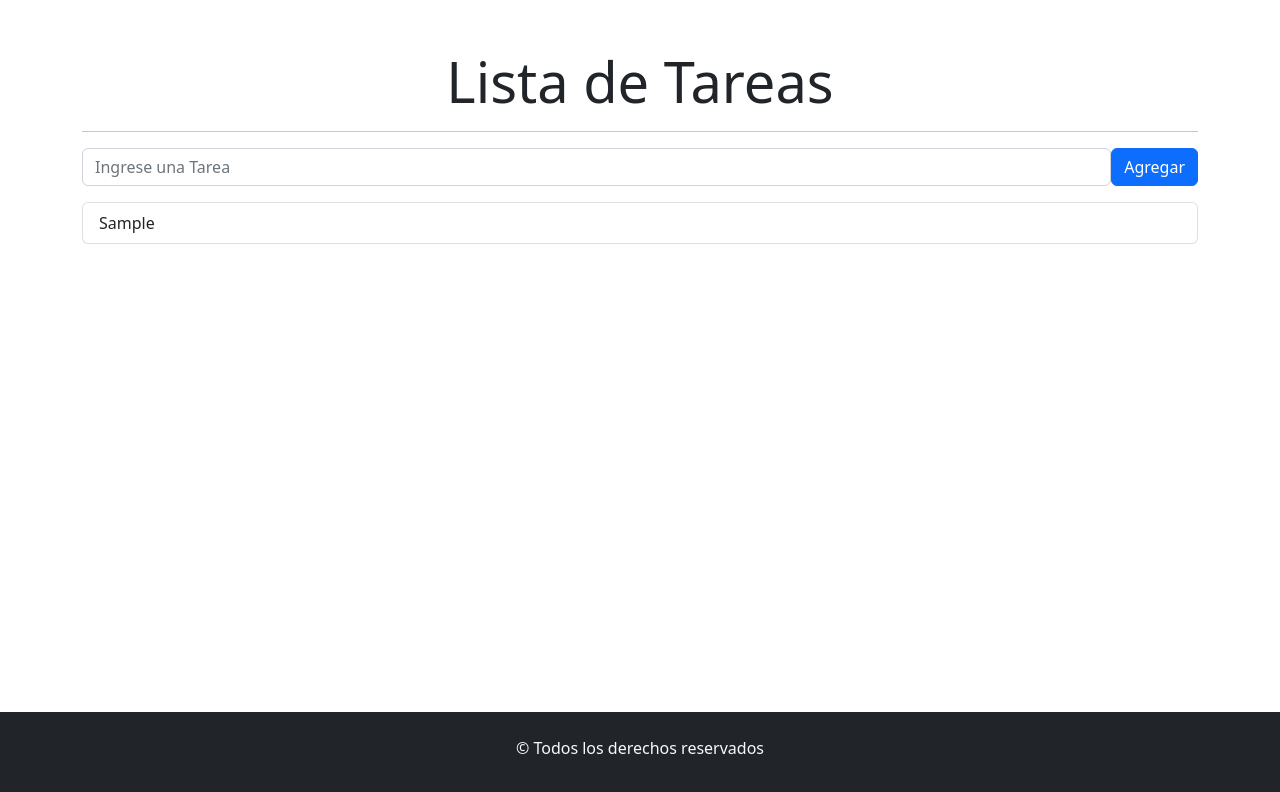
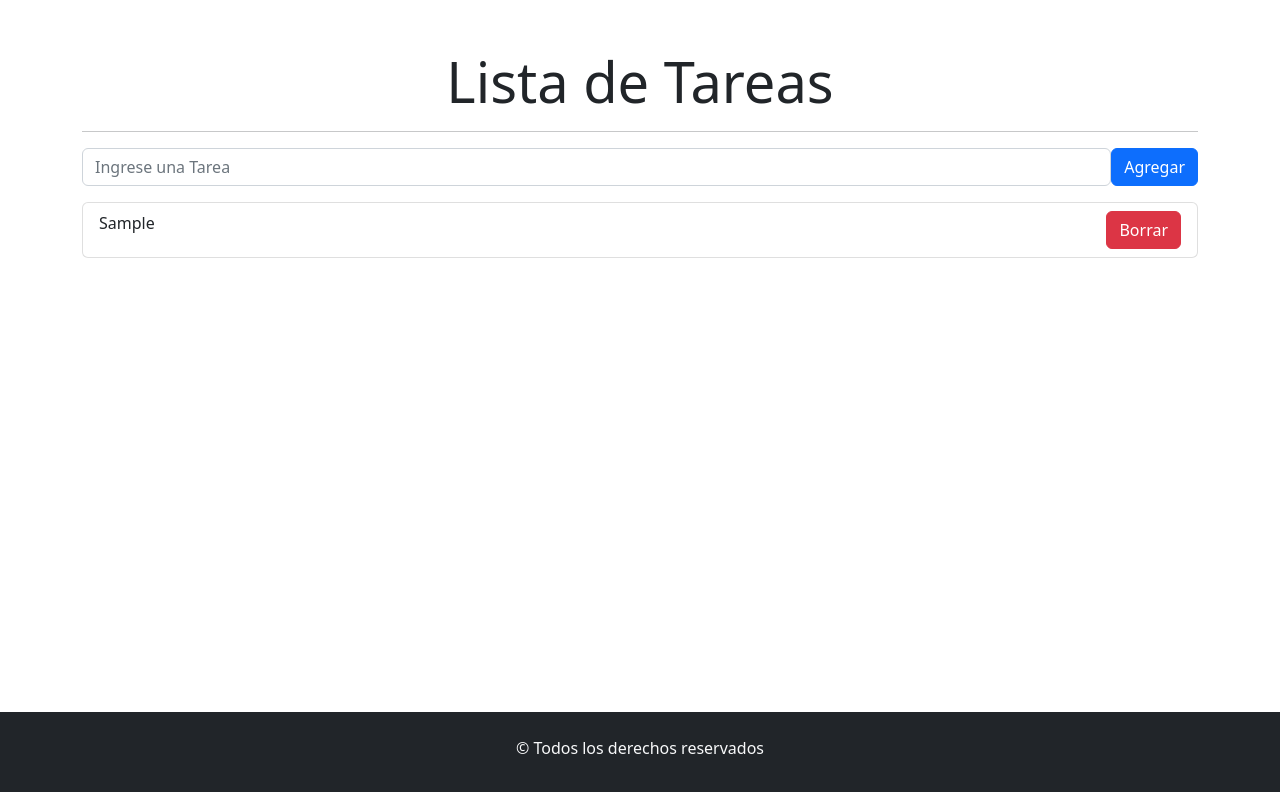
Before and after one commit to hectorc2907/react-ejercicio04, a React (Vite) app: page / in a window 1280 px wide. Both pictures are taken after typing "Sample" into the empty fields and a click on the button "Agregar". Shown: the top 792 px of the page. Built offline with nearby package versions, Linux system fonts and the light colour scheme.

Commit message:
agregamos el maquetado del boton

```diff
--- a/src/components/ItemTarea.jsx
+++ b/src/components/ItemTarea.jsx
@@ -1,8 +1,11 @@
-import { ListGroup } from "react-bootstrap";
+import { Button, ListGroup } from "react-bootstrap";
 
 const ItemTarea = ({tarea}) => {
     return (
-        <ListGroup.Item>{tarea}</ListGroup.Item>
+        <ListGroup.Item className="d-flex justify-content-between">
+            {tarea}
+            <Button variant="danger">Borrar</Button>
+        </ListGroup.Item>
     );
 };
 
```
